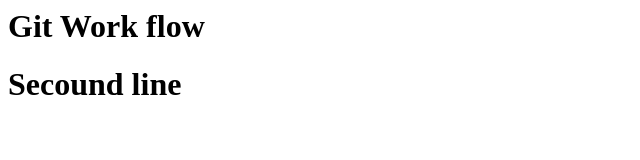
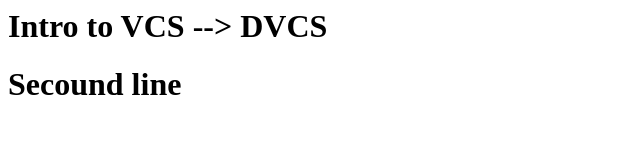
Before and after one commit to vedantguptha/b72-morning-batch, a plain HTML site: page index.html in a window 1280 px wide. Shown: the whole page, without its empty margins (0-640 px from the left). Drawn offline with Linux system fonts and the light colour scheme.

Commit message:
code chnaged

```diff
--- a/index.html
+++ b/index.html
@@ -1,2 +1,2 @@
-<h1> Git Work flow </h1>
+<h1> Intro to  VCS --> DVCS </h1>
 <h1> Secound line</h1>
```
